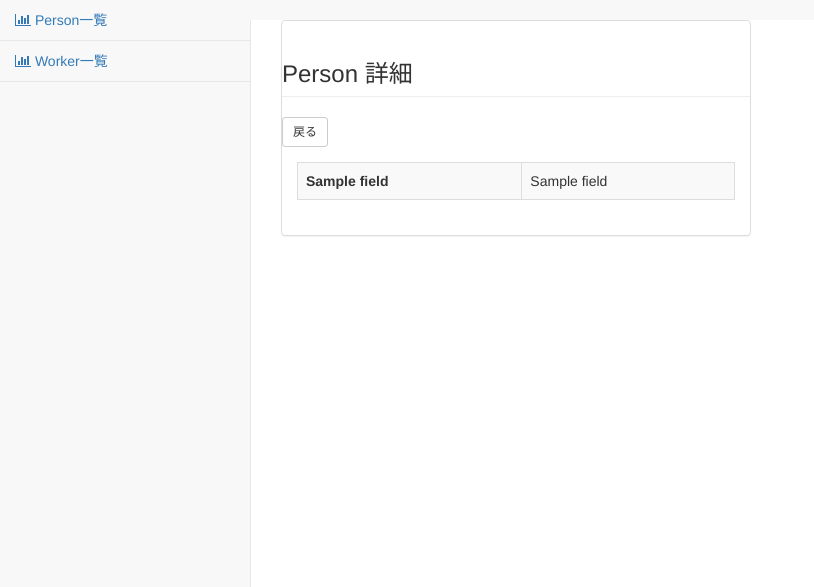
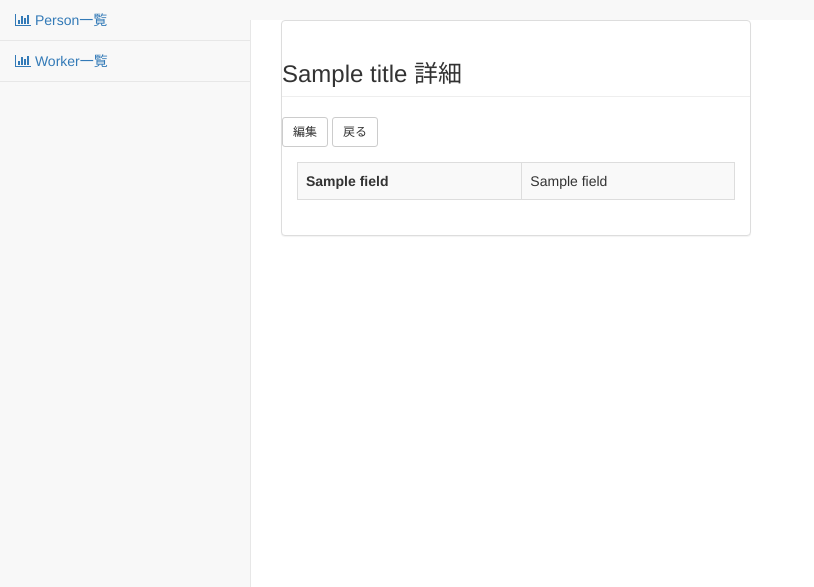
Before and after one commit to hono63/CodeEC2, a Django app: template Django/first_project/manager/templates/general_detail.html in a window 1280 px wide. Shown: the part 51-638 px from the top of the page, without its empty margins (0-814 px from the left). Run offline with Django 3.2, Linux system fonts and the light colour scheme; data comes from the database, SQL or seed files in the repository; the template is opened without the code that fills it: values that come from a table or form of the project are taken from there, most other values are stand-ins (such as "Sample title", 1, 10 or a date in 2020); parts of the project's set-up code (start-up, migrations or seed data) failed here and were passed over; some libraries are stand-ins or nearby versions.

Commit message:
名前を整理

```diff
--- a/Django/first_project/first_project/urls.py
+++ b/Django/first_project/first_project/urls.py
@@ -25,11 +25,11 @@ urlpatterns = [
 from django.conf.urls import url
 
 urlpatterns += [
-    url(r'^person/$', PersonList.as_view(), name='person_list_page'),   # 一覧
-    url(r'^person/detail/(?P<pk>\d+)/$', PersonDetail.as_view(), name='person_detail_page'),  # 修正
-    url(r'^person/edit/(?P<pk>\d+)/$', PersonEdit.as_view(), name='person_edit_page'),  # 修正
-    url(r'^person/add/$', PersonAdd.as_view(), name='person_add_page'),  # 登録
-    #url(r'^person/del/(?P<person_id>\d+)/$', manager_view.person_delete, name='person_del'),  # 削除
+    url(r'^person/$', PersonList.as_view(), name='person-list-page'),   # 一覧
+    url(r'^person/detail/(?P<pk>\d+)/$', PersonDetail.as_view(), name='person-detail-page'),  # 修正
+    url(r'^person/edit/(?P<pk>\d+)/$', PersonEdit.as_view(), name='person-edit-page'),  # 修正
+    url(r'^person/add/$', PersonAdd.as_view(), name='person-add-page'),  # 登録
+    url(r'^person/del/(?P<person_id>\d+)/$', PersonDelete.as_view(), name='person-delete-page'),  # 削除
 ]
 
 from django.conf import settings
--- a/Django/first_project/manager/templates/general_detail.html
+++ b/Django/first_project/manager/templates/general_detail.html
@@ -7,13 +7,14 @@
 <!-- bootloader用おまじない -->
 <div id="wrapper">  <div id="page-wrapper">	<div class="row"> <div class="col-lg-6 full-width margin-top-20percent"> <div class="panel panel-default full-width">
 
-  <h3 class="page-header">Person 詳細</h3>
-  <a href="{% url 'person_list_page' %}" class="btn btn-default btn-sm">戻る</a>
+  <h3 class="page-header">{{ title }} 詳細</h3>
+  <a href="{% url edit_page object.id %}" class="btn btn-default btn-sm">編集</a>
+  <a href="{% url list_page %}" class="btn btn-default btn-sm">戻る</a>
 
   <div class="panel-body full-width full-height">
-  <table id="person-list-table" class="table table-striped table-bordered table-hover dataTable no-footer dtr-inline full-width">
+  <table id="list-table" class="table table-striped table-bordered table-hover dataTable no-footer dtr-inline full-width">
     {% for f,v in fields %}
-      {% if f != "_state" %}
+      {% if f != "_state" %} {# _stateは除く #}
         <tr>
           <th>{{ f }}</th>
           <td>{{ v }}</td>
--- a/Django/first_project/manager/templates/general_form.html
+++ b/Django/first_project/manager/templates/general_form.html
@@ -1,5 +1,5 @@
 {% extends "base.html" %}
-{% block title %}Person Edit{% endblock %}
+{% block title %}{{ title }} Edit{% endblock %}
 {% load bootstrap %}
 {% load staticfiles %}
 
@@ -7,7 +7,7 @@
 <!-- bootloader用おまじない -->
 <div id="wrapper">  <div id="page-wrapper">	<div class="row"> <div class="col-lg-6 full-width margin-top-20percent"> <div class="panel panel-default full-width">
 
-    <h3 class="page-header">Personの編集</h3>
+    <h3 class="page-header">{{ title }} 編集</h3>
     <!--{% if pk %}
     <form action="{% url 'person_edit_page' pk %}" method="post" class="form-horizontal" role="form">
     {% else %}
@@ -21,7 +21,7 @@
         </div>
     </div>
     </form>
-    <a href="{% url 'person_list_page' %}" class="btn btn-default btn-sm">戻る</a>
+    <a href="{% url list_page %}" class="btn btn-default btn-sm">戻る</a>
 
 </div> </div> </div> </div> </div>
 <script>
```
Also changed, not shown: Django/first_project/manager/templates/general_list.html (+7 -8 lines), Django/first_project/manager/views.py (+25 -9 lines).
